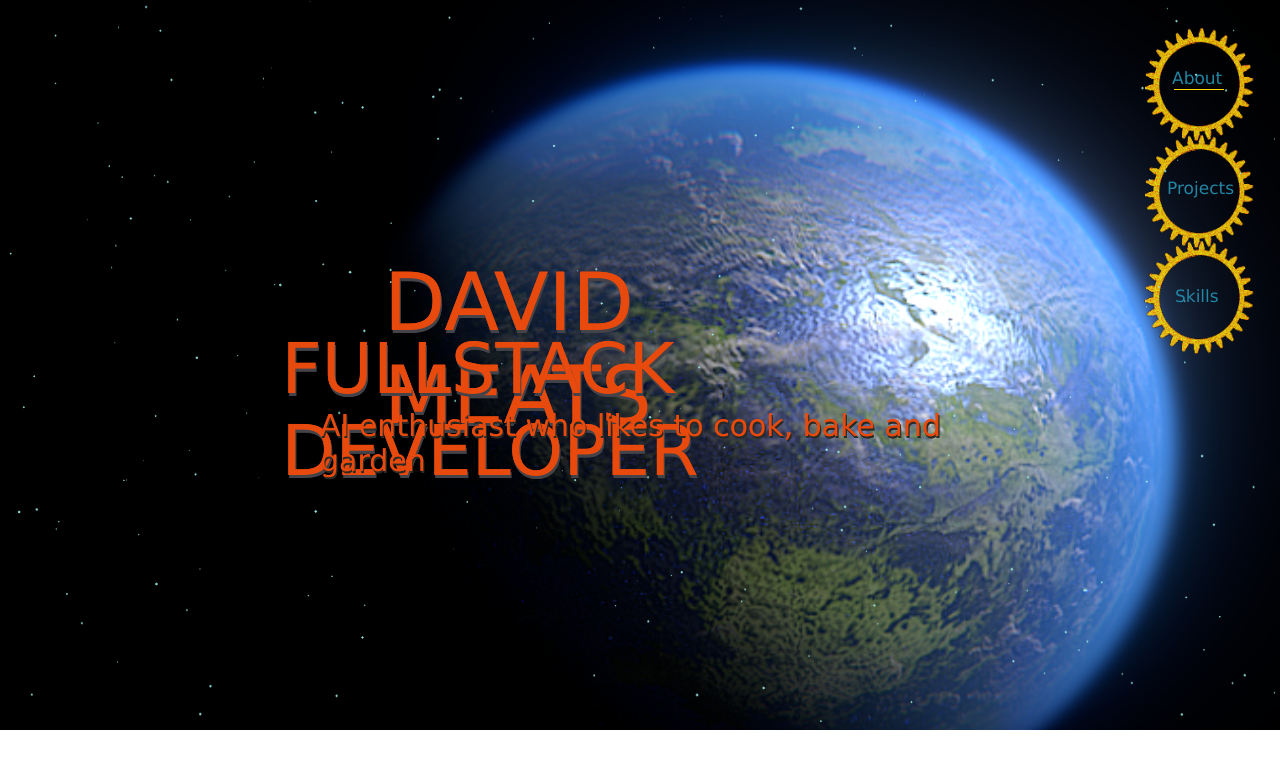
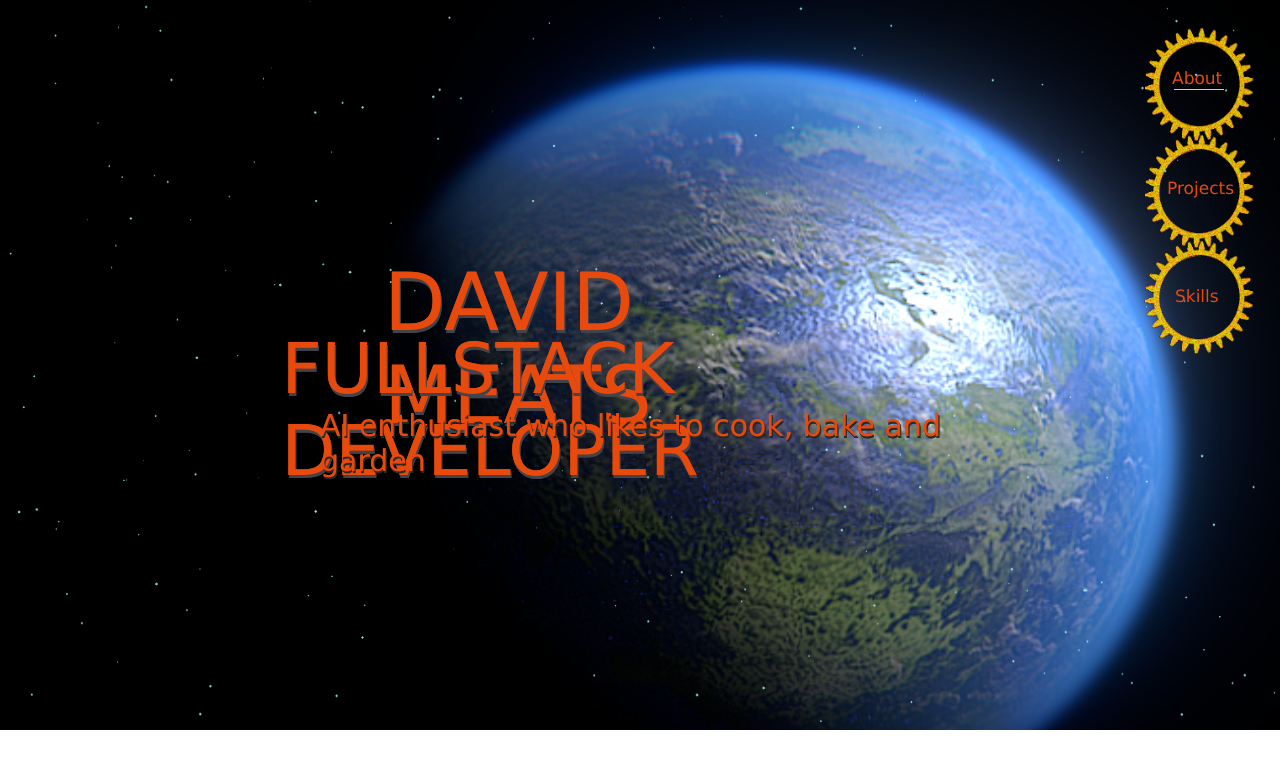
Before and after one commit to dmeats/portfolio, a React (Create React App) app: page / in a window 1280 px wide. Shown: the top 768 px of the page. Built offline with nearby package versions, Linux system fonts and the light colour scheme; the HTML template or start-up script is replaced by a standard one.

Commit message:
changed nav to orange color for desktop and ipad

```diff
--- a/src/component/nav.css
+++ b/src/component/nav.css
@@ -239,3 +239,8 @@
 
         }
   }
+  @media only screen and (min-width: 1024px) {
+      .Navv{
+        color: rgb(231, 74, 12);
+      }
+  }
```
